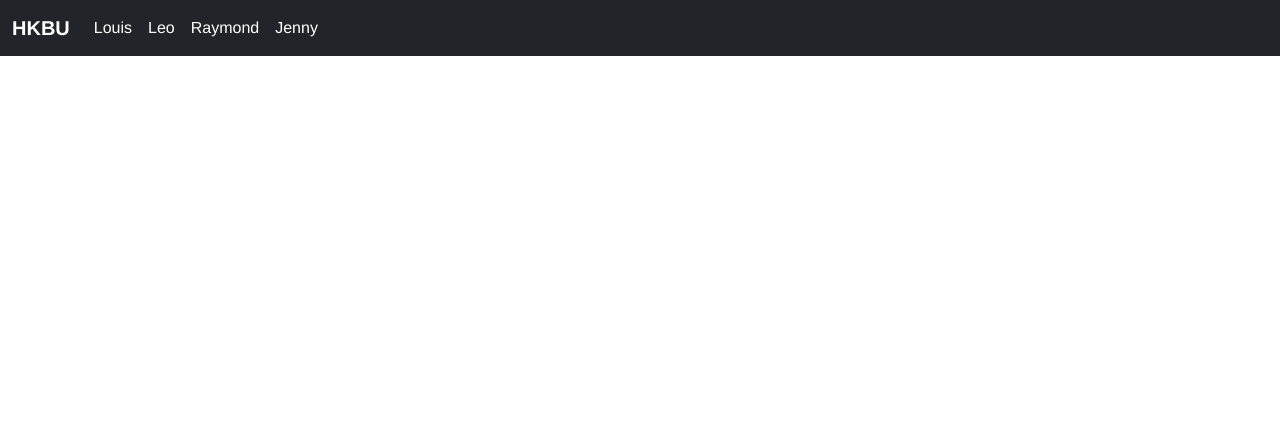
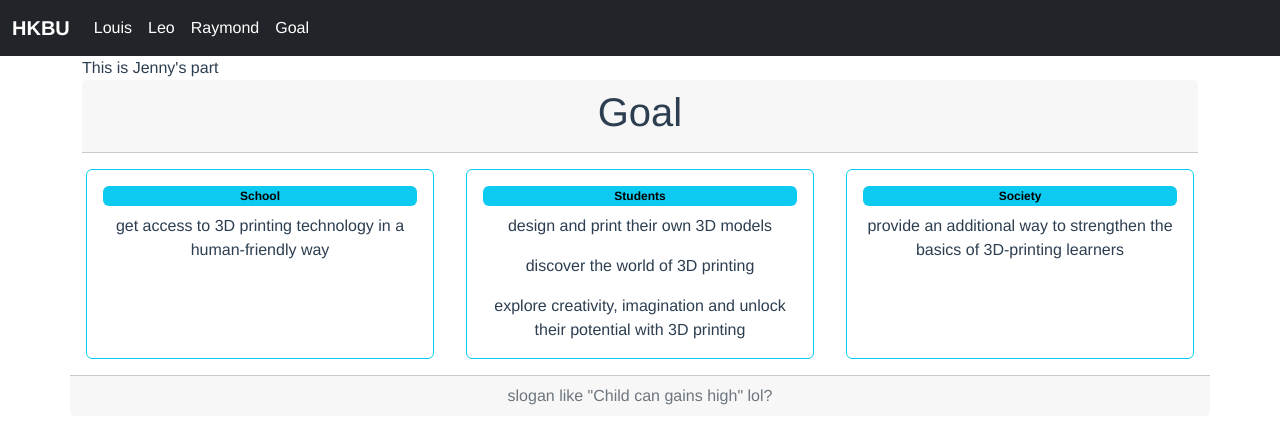
Before and after one commit to leoleo1222/landing-web-3dprinter, a Vue app: page /jenny in a window 1280 px wide. Shown: the top 444 px of the page. Built offline with nearby package versions, Linux system fonts and the light colour scheme; what vue3-apexcharts would draw is missing.

Commit message:
Jenny Goal Draft

```diff
--- a/src/App.vue
+++ b/src/App.vue
@@ -22,7 +22,7 @@
           </li>
           <li class="nav-item">
             <router-link class="nav-link active" aria-current="page" to="/jenny">
-              Jenny
+              Goal
             </router-link>
           </li>
         </ul>
--- a/src/components/GoalComp.vue
+++ b/src/components/GoalComp.vue
@@ -1,6 +1,34 @@
 <template>
     <div>
-       This is Jenny's part
+        This is Jenny's part
+
+        <div class="card text-center border-0 ">
+            <div class="card-header">
+                <h1>Goal</h1>
+            </div>
+            <div class="row">
+                <div class="card col-md-4 card-body border-info mx-3 my-3" style="width: 12rem;">
+                    <h5 class="card-title badge text-bg-info">School</h5>
+                    <p class="card-text">get access to 3D printing technology in a human-friendly way</p>
+                </div>
+
+                <div class="card col-md-4 card-body border-info mx-3 my-3" style="width: 12rem;">
+                    <h5 class="card-title badge text-bg-info">Students</h5>
+                    <p class="card-text">design and print their own 3D models</p>
+                    <p class="card-text">discover the world of 3D printing</p>
+                    <p class="card-text">explore creativity, imagination and unlock their potential with 3D printing</p>
+                </div>
+
+                <div class="card col-md-4 col-lg-4 card-body border-info mx-3 my-3" style="width: 12rem;">
+                    <h5 class="card-title badge text-bg-info">Society</h5>
+                    <p class="card-text">provide an additional way to strengthen the basics of 3D-printing learners</p>
+                </div>
+
+                <div class="card-footer text-muted">
+                    slogan like "Child can gains high" lol?
+                </div>
+            </div>
+        </div>
     </div>
 </template>
 
--- a/src/router/index.js
+++ b/src/router/index.js
@@ -25,7 +25,7 @@ const routes = [
   {
     path: '/jenny',
     name: 'jenny',
-    component: () => import(/* webpackChunkName: "louis" */ '../views/DView.vue')
+    component: () => import(/* webpackChunkName: "jenny" */ '../views/DView.vue')
   },
 
 
--- a/src/views/DView.vue
+++ b/src/views/DView.vue
@@ -1,12 +1,15 @@
 <template>
     <div></div>
+    <GoalComp />
 </template>
 <script>
 // @ is an alias to /src
 
+import GoalComp from '@/components/GoalComp.vue';
 export default {
     name: "DView",
     components: {
+        GoalComp
     },
 };
 </script>
```
